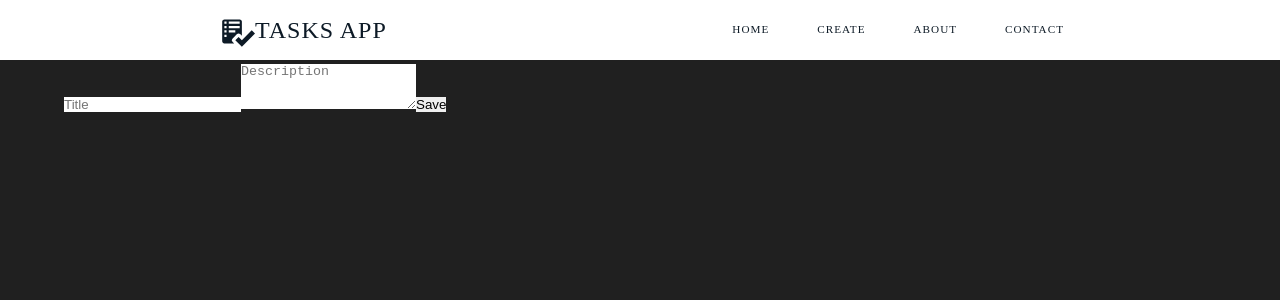
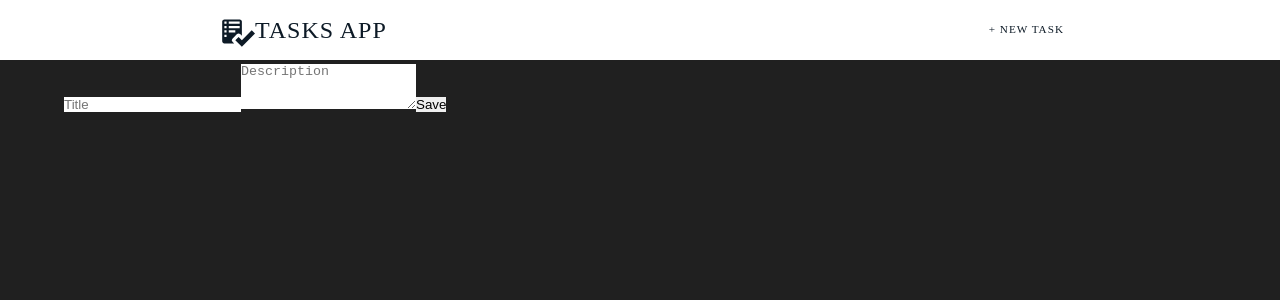
Before and after one commit to RafaeLS85/task-app, a React (Vite) app in the folder client/: page /tasks-create in a window 1280 px wide. Shown: the top 300 px of the page. Built offline with nearby package versions, Linux system fonts and the light colour scheme.

Commit message:
add pagination to list , add toast messages

```diff
--- a/client/src/App.jsx
+++ b/client/src/App.jsx
@@ -3,6 +3,7 @@ import { TaskPage } from "./pages/TaskPage";
 import { TaskFormPage } from "./pages/TaskFormPage";
 import { Navigation } from "./components/Navigation";
 import { Layout } from "./components/Layout";
+import { Toaster } from 'react-hot-toast'
 
 function App() {
   return (
@@ -15,6 +16,7 @@ function App() {
           <Route path="/tasks-create" element={<TaskFormPage />} />
           <Route path="/tasks/:id" element={<TaskFormPage />} />
         </Routes>
+        <Toaster />
       </Layout>
     </BrowserRouter>
   );
--- a/client/src/components/Layout.jsx
+++ b/client/src/components/Layout.jsx
@@ -2,8 +2,14 @@ import styled from "styled-components";
 import PropTypes from "prop-types";
 
 const Container = styled.div`
+   display: flex;
+   flex-direction: column ;
+  /* justify-content: flex-start; */
+  /* flex-wrap: wrap; */
+  /* width: 100vw ; */
   margin: 2rem;
   padding: 2rem;
+
 `;
 
 export const Layout = ({ children }) => {
--- a/client/src/components/Navigation.css
+++ b/client/src/components/Navigation.css
@@ -30,6 +30,7 @@
   margin-left: 28px;
   font-size: 1.5em;
   height: 60px;
+  cursor: pointer;
   letter-spacing: 1px;
   text-transform: uppercase;
 }
--- a/client/src/components/Navigation.jsx
+++ b/client/src/components/Navigation.jsx
@@ -16,18 +16,18 @@ export const Navigation = () => {
   const Menu = () => {
     return (
       <ul id="menu">
+        {/* <StyledLi>
+          <Link to="/tasks">Home</Link>
+        </StyledLi> */}
         <StyledLi>
-          <Link to="/tasks">Home</Link>
+          <Link to="/tasks-create">+ New Task</Link>
         </StyledLi>
-        <StyledLi>
-          <Link to="/tasks-create">Create</Link>
-        </StyledLi>
-        <StyledLi>
+        {/* <StyledLi>
           <a href="#about">About</a>
         </StyledLi>
         <StyledLi>
           <a href="#contact">Contact</a>
-        </StyledLi>
+        </StyledLi> */}
       </ul>
     );
   };
@@ -59,10 +59,10 @@ export const Navigation = () => {
       <nav id="navbar" className="">
         <div className="nav-wrapper">
           <div className="logo">
-            <a>
+            {/* <StyledLi> */}
               <GoChecklist size={35} style={{ verticalAlign: "middle" }} />
-              Tasks APP
-            </a>
+              <Link to="/tasks">Tasks APP</Link>
+            {/* </StyledLi> */}
           </div>
           {toggle && <Menu />}
         </div>
--- a/client/src/components/TaskList.jsx
+++ b/client/src/components/TaskList.jsx
@@ -5,7 +5,7 @@ import { Spinner } from "./shared/Spinner";
 
 export const TaskList = () => {
   const { state } = useTasksList();
-  const { data, loading, errors } = state;
+  const { data: { results }, loading, errors } = state;
 
   if (errors) return <Error errors={errors} />;
 
@@ -13,7 +13,7 @@ export const TaskList = () => {
     <>
       <div>{loading && <Spinner />}</div>
       <div>
-        {data && data.map((task) => <TaskCard key={task.id} task={task} />)}
+        {results && results.map((task) => <TaskCard key={task.id} task={task} />)}
       </div>
     </>
   );
--- a/client/src/pages/TaskFormPage.jsx
+++ b/client/src/pages/TaskFormPage.jsx
@@ -7,6 +7,7 @@ import {
 } from "../services/tasks.service";
 import { useNavigate, useParams } from "react-router-dom";
 import { useEffect } from "react";
+import { toast } from 'react-hot-toast'
 
 export const TaskFormPage = () => {
   const {
@@ -22,8 +23,12 @@ export const TaskFormPage = () => {
   const onSubmit = handleSubmit(async (data) => {
     if (!id) {
       await createTasks(data);
+      toast.success('Task created successfully', {
+        position: 'bottom-right',
+      })
     } else {
       await updateTasks(id, data);
+      toast.success('Task updated successfully',{position: 'bottom-right',})
     }
     navigate("/tasks");
   });
@@ -32,6 +37,7 @@ export const TaskFormPage = () => {
     const ok = window.confirm("Delete task?");
     if (ok) {
       await deleteTasks(id);
+      toast.success('Task deleted',{position: 'bottom-right',})
       navigate("/tasks");
     }
   };
```
Also changed, not shown: 2 other files (tests, documents, lock files or other folders).
